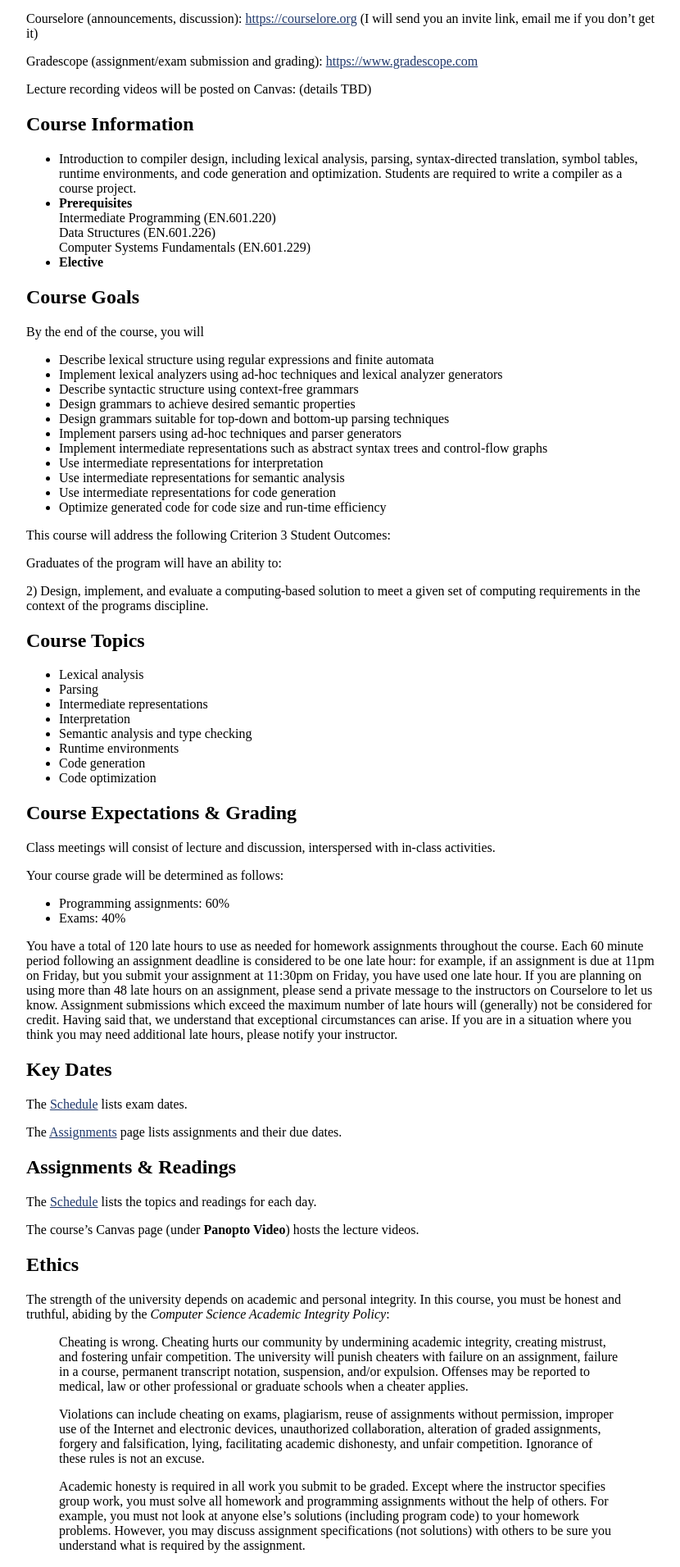
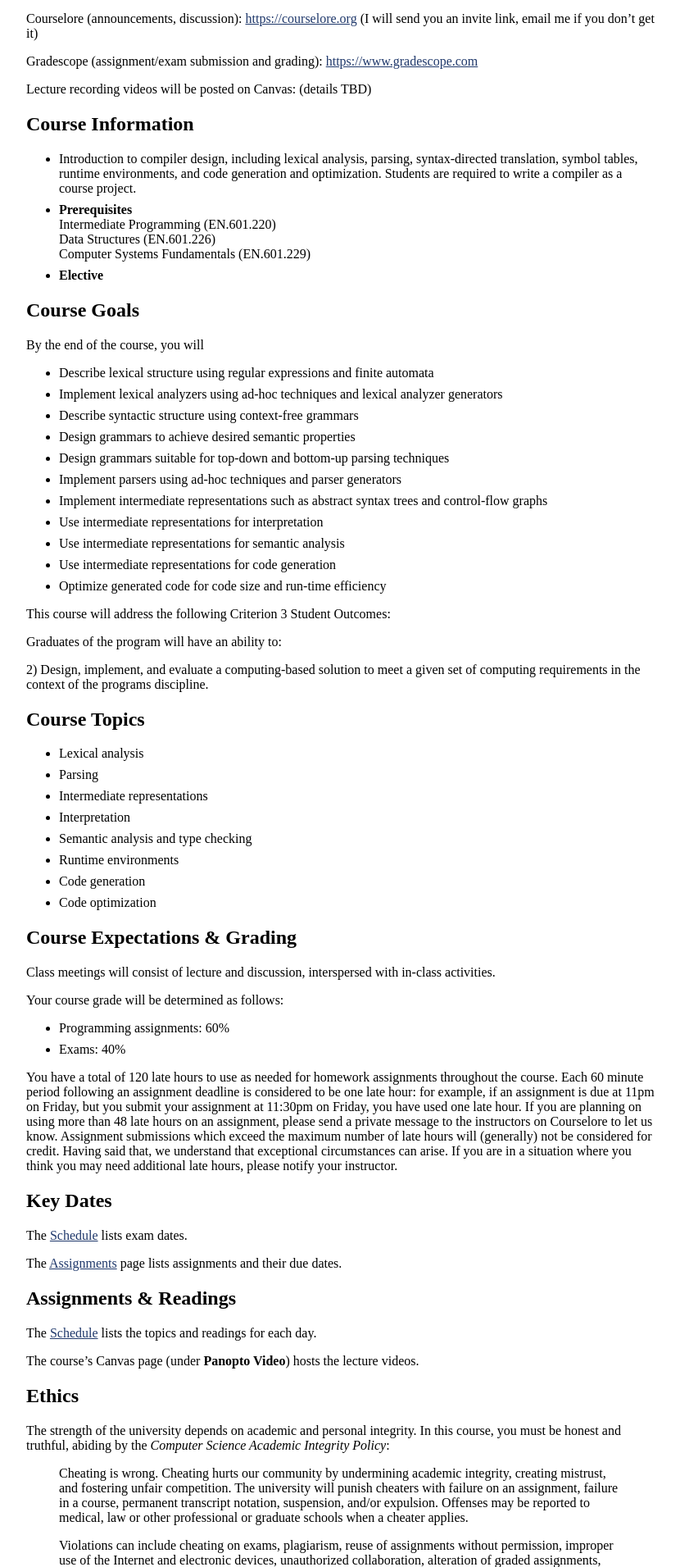
Before and after one commit to jhucompilers/fall2022, a Jekyll site: the page built from syllabus.md, in a window 1280 px wide. Shown: the part 1114-3025 px from the top of the page at 82% size, without its empty margins (224-1054 px from the left). Built offline with Jekyll 4.4.1, drawn with Linux system fonts in a browser that asks for light colours.

Commit message:
add some extra space between list items

```diff
--- a/css/compilers.css
+++ b/css/compilers.css
@@ -133,6 +133,14 @@ code.highlighter-rouge {
 	font-style: italic;
 }
 
+*:not(li) > ul > li {
+  margin-top: 0.5em;
+}
+
+*:not(li) > ol > li {
+  margin-top: 0.5em;
+}
+
 /*
 vim:ts=2:
 */
```
